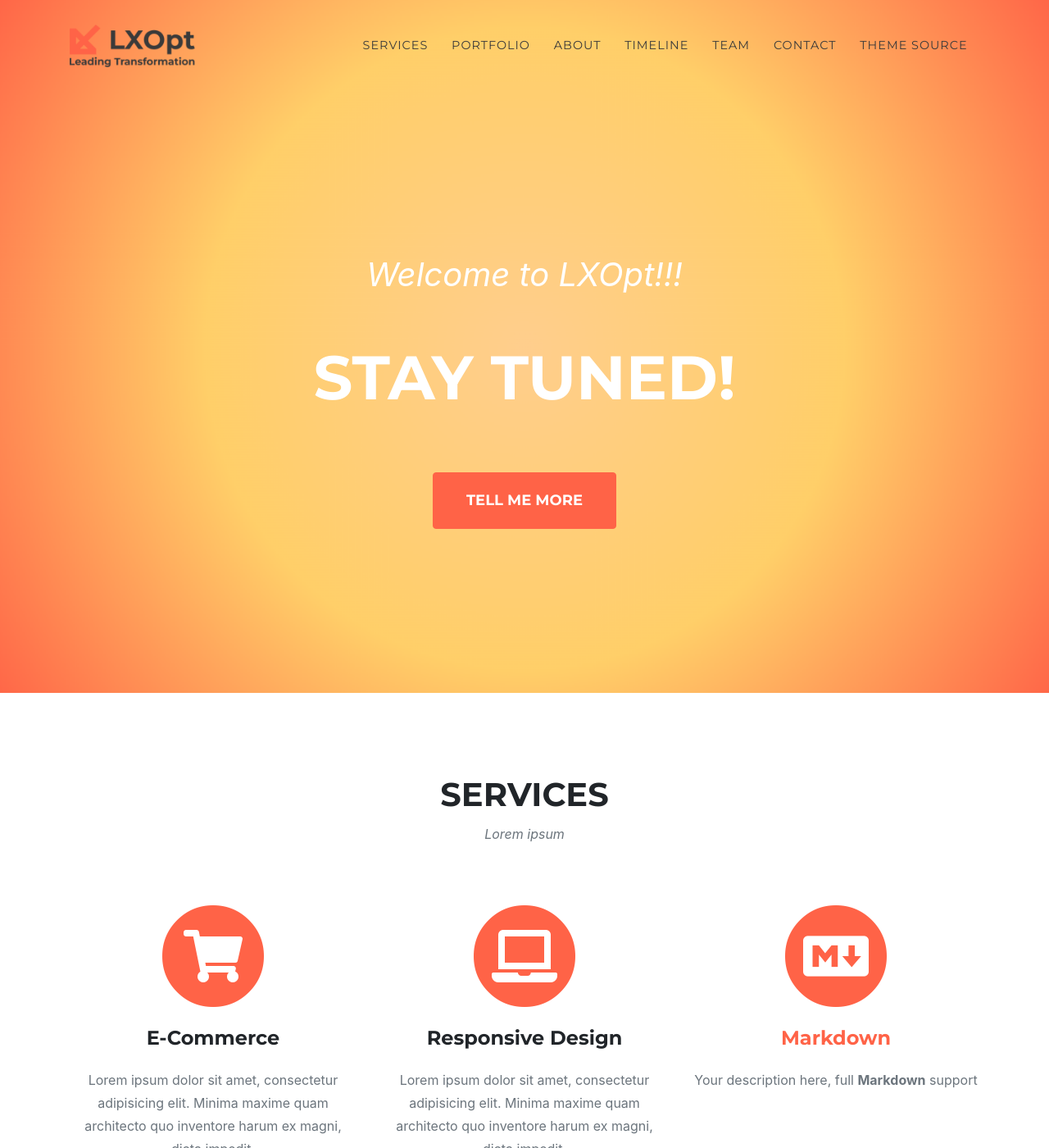
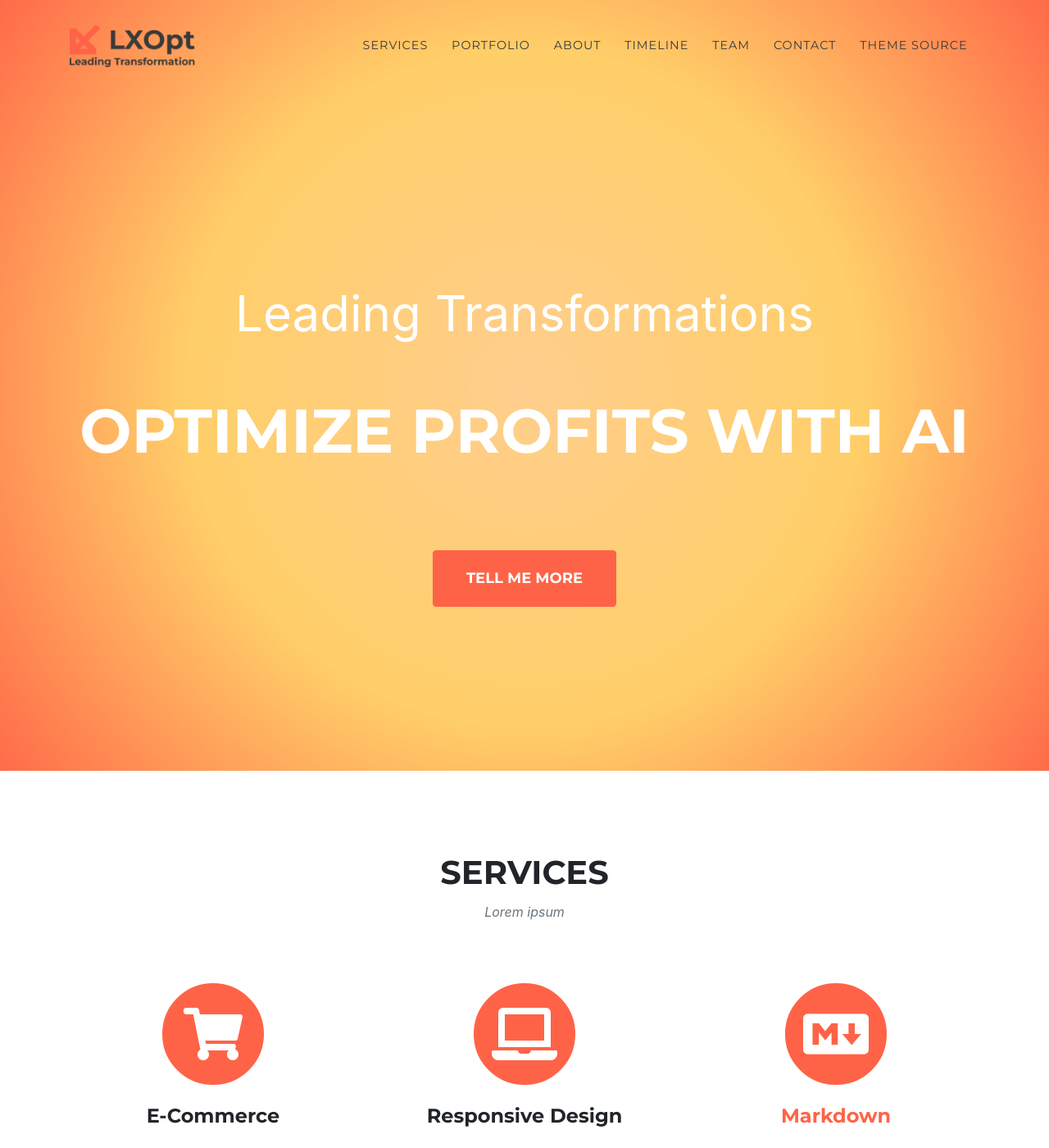
Before and after one commit to LXOpt/lxopt.github.io, a Jekyll site: the page built from index.md, in a window 1280 px wide and 1400 px high. Shown: the whole window at 82% size. Built offline with Jekyll 4.4.1, drawn with Linux system fonts in a browser that asks for light colours; some web fonts are replaced.

Commit message:
text change + site icon change

```diff
--- a/_data/sitetext.yml
+++ b/_data/sitetext.yml
@@ -11,8 +11,8 @@
 # -----------------
 en: &DEFAULT_EN
   header:
-    title: Welcome to LXOpt!!!
-    text: "stay tuned!"
+    title: Leading Transformations
+    text: "Optimize profits with AI"
     button: Tell Me More
     buttonlink: "#services"
 
--- a/_sass/layout/_masthead.scss
+++ b/_sass/layout/_masthead.scss
@@ -11,9 +11,9 @@ header.masthead {
     padding-top: 150px;
     padding-bottom: 100px;
     .intro-lead-in {
-      font-size: 22px;
-      font-style: italic;
-      line-height: 22px;
+      font-size: 50px;
+      //font-style: Bold;
+      line-height: 50px;
       margin-bottom: 25px;
       @include serif-font;
     }
@@ -29,12 +29,12 @@ header.masthead {
 @media (min-width: 768px) {
   header.masthead {
     .intro-text {
-      padding-top: 300px;
+      padding-top: 330px;
       padding-bottom: 200px;
       .intro-lead-in {
-        font-size: 40px;
-        font-style: italic;
-        line-height: 40px;
+        font-size: 60px;
+        //font-style: Bold;
+        line-height: 60px;
         margin-bottom: 25px;
         @include serif-font;
       }
@@ -42,7 +42,7 @@ header.masthead {
         font-size: 75px;
         font-weight: 700;
         line-height: 75px;
-        margin-bottom: 50px;
+        margin-bottom: 80px;
         @include heading-font;
       }
     }
```
Also changed, not shown: favicon.ico.
